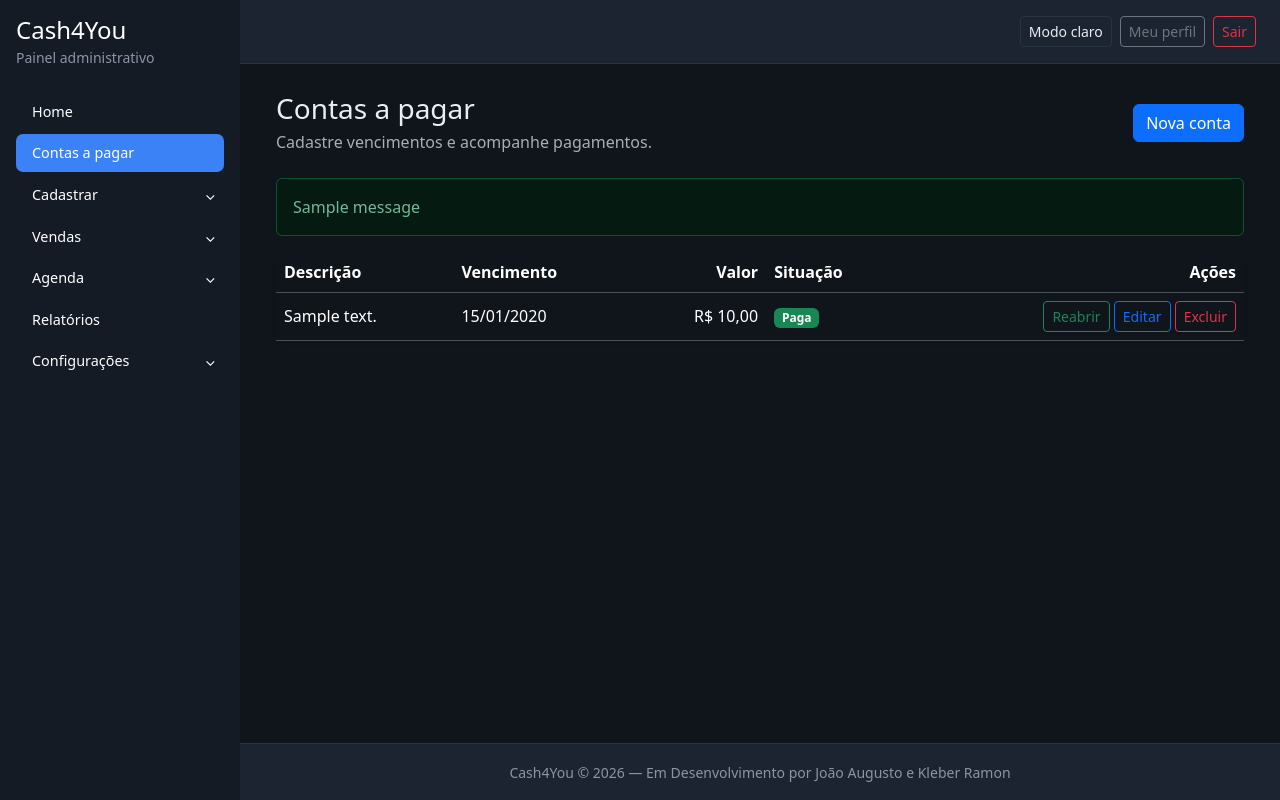
After one commit to Joao0liver/cash4you, a Django app: page /contas-a-pagar/ in a window 1280 px wide. The commit adds this page. Run offline with Django 5.2, Linux system fonts and the light colour scheme; tables that the repository leaves empty hold one stand-in row (values such as "Sample post"); one stand-in notice (Sample message) is shown.

Commit message:
feat: Implementar funcionalidade de contas a pagar com CRUD e integração ao dashboard

```diff
--- /dev/null
+++ b/conta_pagar/models.py
@@ -0,0 +1,22 @@
+from django.core.validators import MinValueValidator
+from django.db import models
+
+
+class ContaPagar(models.Model):
+    descricao = models.CharField(max_length=160)
+    valor = models.DecimalField(
+        max_digits=12,
+        decimal_places=2,
+        validators=[MinValueValidator(0)],
+    )
+    vencimento = models.DateField()
+    paga = models.BooleanField(default=False)
+    criada_em = models.DateTimeField(auto_now_add=True)
+
+    class Meta:
+        ordering = ("vencimento", "descricao", "id")
+        verbose_name = "conta a pagar"
+        verbose_name_plural = "contas a pagar"
+
+    def __str__(self):
+        return self.descricao
--- /dev/null
+++ b/conta_pagar/templates/conta_pagar/listar_contas.html
@@ -0,0 +1,67 @@
+{% extends "base.html" %}
+
+{% block title %}Contas a pagar | Cash4You{% endblock %}
+
+{% block content %}
+<div class="container-fluid">
+    <div class="d-flex flex-wrap justify-content-between align-items-center gap-3 mb-4">
+        <div>
+            <h1 class="h3 mb-1">Contas a pagar</h1>
+            <p class="text-muted mb-0">Cadastre vencimentos e acompanhe pagamentos.</p>
+        </div>
+        <a href="{% url 'criar_conta_pagar' %}" class="btn btn-primary">Nova conta</a>
+    </div>
+
+    {% if messages %}
+    {% for message in messages %}
+    <div class="alert alert-{{ message.tags|default:'info' }}" role="alert">{{ message }}</div>
+    {% endfor %}
+    {% endif %}
+
+    <div class="card shadow-sm border-0">
+        <div class="table-responsive">
+            <table class="table align-middle mb-0">
+                <thead>
+                    <tr>
+                        <th>Descrição</th>
+                        <th>Vencimento</th>
+                        <th class="text-end">Valor</th>
+                        <th>Situação</th>
+                        <th class="text-end">Ações</th>
+                    </tr>
+                </thead>
+                <tbody>
+                    {% for conta in contas %}
+                    <tr>
+                        <td>{{ conta.descricao }}</td>
+                        <td>{{ conta.vencimento|date:"d/m/Y" }}</td>
+                        <td class="text-end">R$ {{ conta.valor|floatformat:2 }}</td>
+                        <td>
+                            {% if conta.paga %}
+                            <span class="badge text-bg-success">Paga</span>
+                            {% elif conta.vencimento < hoje %}
+                            <span class="badge text-bg-danger">Atrasada</span>
+                            {% else %}
+                            <span class="badge text-bg-warning">Pendente</span>
+                            {% endif %}
+                        </td>
+                        <td class="text-end text-nowrap">
+                            <form method="post" action="{% url 'alternar_status_conta' conta.pk %}" class="d-inline">
+                                {% csrf_token %}
+                                <button type="submit" class="btn btn-sm btn-outline-success">
+                                    {% if conta.paga %}Reabrir{% else %}Marcar paga{% endif %}
+                                </button>
+                            </form>
+                            <a href="{% url 'editar_conta_pagar' conta.pk %}" class="btn btn-sm btn-outline-primary">Editar</a>
+                            <a href="{% url 'excluir_conta_pagar' conta.pk %}" class="btn btn-sm btn-outline-danger">Excluir</a>
+                        </td>
+                    </tr>
+                    {% empty %}
+                    <tr><td colspan="5" class="text-center text-muted py-4">Nenhuma conta cadastrada.</td></tr>
+                    {% endfor %}
+                </tbody>
+            </table>
+        </div>
+    </div>
+</div>
+{% endblock %}
--- /dev/null
+++ b/conta_pagar/urls.py
@@ -0,0 +1,12 @@
+from django.urls import path
+
+from . import views
+
+
+urlpatterns = [
+    path("", views.listar_contas, name="listar_contas_pagar"),
+    path("nova/", views.criar_conta, name="criar_conta_pagar"),
+    path("<int:pk>/editar/", views.editar_conta, name="editar_conta_pagar"),
+    path("<int:pk>/status/", views.alternar_status_conta, name="alternar_status_conta"),
+    path("<int:pk>/excluir/", views.excluir_conta, name="excluir_conta_pagar"),
+]
--- /dev/null
+++ b/conta_pagar/views.py
@@ -0,0 +1,59 @@
+from django.contrib import messages
+from django.shortcuts import get_object_or_404, redirect, render
+from django.utils import timezone
+
+from .forms import ContaPagarForm
+from .models import ContaPagar
+
+
+def listar_contas(request):
+    return render(
+        request,
+        "conta_pagar/listar_contas.html",
+        {"contas": ContaPagar.objects.all(), "hoje": timezone.localdate()},
+    )
+
+
+def criar_conta(request):
+    form = ContaPagarForm(request.POST or None)
+    if request.method == "POST" and form.is_valid():
+        form.save()
+        messages.success(request, "Conta a pagar cadastrada.")
+        return redirect("listar_contas_pagar")
+    return render(
+        request,
+        "conta_pagar/form_conta.html",
+        {"form": form, "titulo": "Nova conta a pagar", "botao": "Cadastrar conta"},
+    )
+
+
+def editar_conta(request, pk):
+    conta = get_object_or_404(ContaPagar, pk=pk)
+    form = ContaPagarForm(request.POST or None, instance=conta)
+    if request.method == "POST" and form.is_valid():
+        form.save()
+        messages.success(request, "Conta a pagar atualizada.")
+        return redirect("listar_contas_pagar")
+    return render(
+        request,
+        "conta_pagar/form_conta.html",
+        {"form": form, "titulo": "Editar conta a pagar", "botao": "Salvar alterações"},
+    )
+
+
+def alternar_status_conta(request, pk):
+    conta = get_object_or_404(ContaPagar, pk=pk)
+    if request.method != "POST":
+        return redirect("listar_contas_pagar")
+    conta.paga = not conta.paga
+    conta.save(update_fields=["paga"])
+    return redirect("listar_contas_pagar")
+
+
+def excluir_conta(request, pk):
+    conta = get_object_or_404(ContaPagar, pk=pk)
+    if request.method == "POST":
+        conta.delete()
+        messages.success(request, "Conta a pagar excluída.")
+        return redirect("listar_contas_pagar")
+    return render(request, "conta_pagar/confirmar_exclusao.html", {"conta": conta})
--- a/core/settings.py
+++ b/core/settings.py
@@ -50,6 +50,7 @@ INSTALLED_APPS = [
     'usuario',
     'agenda',
     'venda',
+    'conta_pagar',
 ]
 
 MIDDLEWARE = [
--- a/core/urls.py
+++ b/core/urls.py
@@ -36,4 +36,5 @@ urlpatterns = [
     path('cliente/', include("cliente.urls")),
     path('agenda/', include("agenda.urls")),
     path('vendas/', include("venda.urls")),
+    path('contas-a-pagar/', include("conta_pagar.urls")),
 ]
--- a/templates/base.html
+++ b/templates/base.html
@@ -106,7 +106,13 @@
 
                     <li class="nav-item">
                         <a href="{% url 'home' %}" class="nav-link text-white{% if request.resolver_match.url_name == 'home' %} active{% endif %}" data-nav-leaf>
-                            Dashboards
+                            Home
+                        </a>
+                    </li>
+
+                    <li class="nav-item">
+                        <a href="{% url 'listar_contas_pagar' %}" class="nav-link text-white{% if request.resolver_match.url_name == 'listar_contas_pagar' or request.resolver_match.url_name == 'criar_conta_pagar' or request.resolver_match.url_name == 'editar_conta_pagar' or request.resolver_match.url_name == 'alternar_status_conta' or request.resolver_match.url_name == 'excluir_conta_pagar' %} active{% endif %}" data-nav-leaf>
+                            Contas a pagar
                         </a>
                     </li>
 
```
Also changed, not shown: conta_pagar/admin.py (added, +10 -0 lines), conta_pagar/apps.py (added, +7 -0 lines), conta_pagar/forms.py (added, +27 -0 lines), conta_pagar/templates/conta_pagar/confirmar_exclusao.html (added, +19 -0 lines), conta_pagar/templates/conta_pagar/form_conta.html (added, +35 -0 lines), conta_pagar/tests.py (added, +82 -0 lines), core/tests.py (+52 -1 lines), core/views.py (+75 -1 lines), templates/dashboard.html (+68 -2 lines), README.md, conta_pagar/__init__.py (added), conta_pagar/migrations/0001_initial.py (added), conta_pagar/migrations/__init__.py (added).
